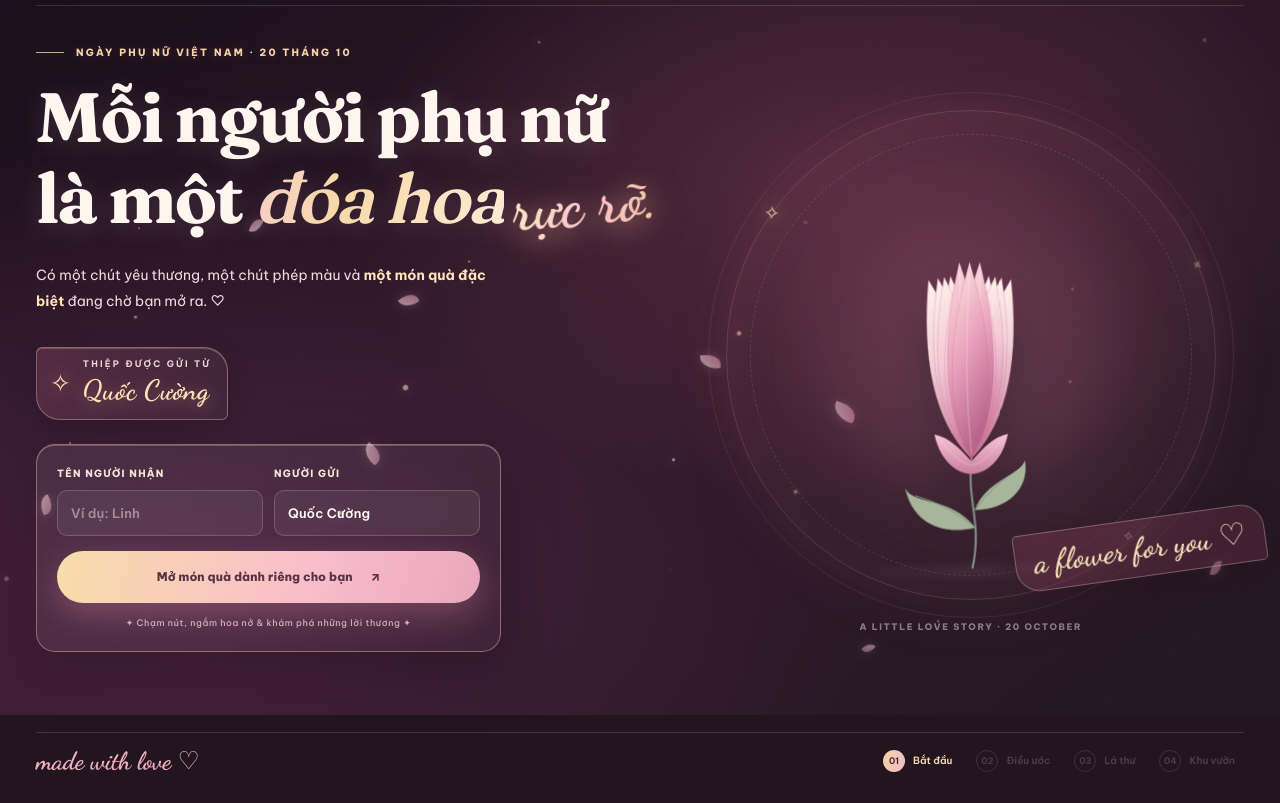
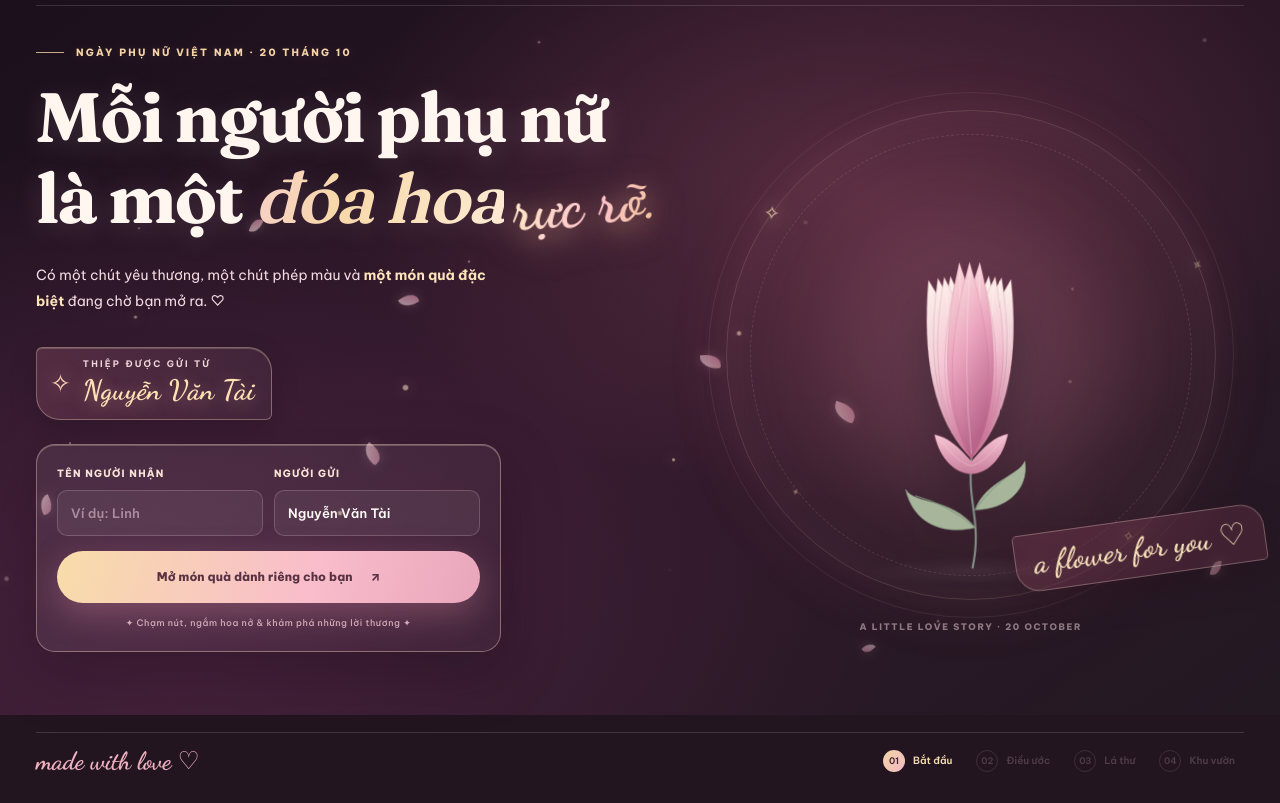
Before and after one commit to cuongbun07/cuongbun07, a plain HTML site: page index.html in a window 1280 px wide. Shown: the part 85-888 px from the top of the page. Drawn offline with nearby package versions, Linux system fonts and the light colour scheme; a web font is replaced by a local one.

Commit message:
Change card sender from Quốc Cường to Nguyễn Văn Tài

```diff
--- a/index.html
+++ b/index.html
@@ -242,9 +242,9 @@ body{font-family:var(--body);font-weight:400;letter-spacing:-.14px;-webkit-font-
    <p class="eyebrow">Ngày phụ nữ Việt Nam · 20 tháng 10</p>
    <h1 class="hero-title">Mỗi người phụ nữ<br>là một <em>đóa hoa</em><span class="script-accent">rực rỡ.</span></h1>
    <p class="hero-subtitle">Có một chút yêu thương, một chút phép màu và <strong>một món quà đặc biệt</strong> đang chờ bạn mở ra. ♡</p>
-   <div class="sender-sign" aria-label="Người gửi thiệp"><span class="sender-sign-icon" aria-hidden="true">✧</span><span class="sender-sign-copy"><span class="sender-sign-label">THIỆP ĐƯỢC GỬI TỪ</span><strong id="sender-display">Quốc Cường</strong></span></div>
+   <div class="sender-sign" aria-label="Người gửi thiệp"><span class="sender-sign-icon" aria-hidden="true">✧</span><span class="sender-sign-copy"><span class="sender-sign-label">THIỆP ĐƯỢC GỬI TỪ</span><strong id="sender-display">Nguyễn Văn Tài</strong></span></div>
    <form id="name-form" class="personalization" autocomplete="off">
-    <div class="input-group"><div><label class="form-label" for="recipient">TÊN NGƯỜI NHẬN</label><input type="text" id="recipient" name="to" maxlength="55" placeholder="Ví dụ: Linh" autocomplete="given-name"></div><div><label class="form-label" for="sender">NGƯỜI GỬI</label><input type="text" id="sender" name="from" maxlength="55" placeholder="Ví dụ: Quốc Cường" value="Quốc Cường"></div></div>
+    <div class="input-group"><div><label class="form-label" for="recipient">TÊN NGƯỜI NHẬN</label><input type="text" id="recipient" name="to" maxlength="55" placeholder="Ví dụ: Linh" autocomplete="given-name"></div><div><label class="form-label" for="sender">NGƯỜI GỬI</label><input type="text" id="sender" name="from" maxlength="55" placeholder="Ví dụ: Nguyễn Văn Tài" value="Nguyễn Văn Tài"></div></div>
     <button class="action action-primary" type="submit"><span>Mở món quà dành riêng cho bạn</span><span aria-hidden="true">↗</span></button>
     <small class="microcopy">✦ Chạm nút, ngắm hoa nở & khám phá những lời thương ✦</small>
    </form>
@@ -331,7 +331,7 @@ body{font-family:var(--body);font-weight:400;letter-spacing:-.14px;-webkit-font-
  const ids=['welcome','wishes','letter','finale'];
  const params=new URLSearchParams(location.search);
  const tidy=v=>Array.from(String(v||'').replace(/[\u0000-\u001f\u007f\u202a-\u202e\u2066-\u2069]/g,'').trim()).slice(0,55).join('');
- let to=tidy(params.get('to')),from=tidy(params.get('from'))||'Quốc Cường';
+ let to=tidy(params.get('to')),from=tidy(params.get('from'))||'Nguyễn Văn Tài';
  let current='welcome',unlocked=0,opened=new Set(),transitionTimer=0,toastTimer=0;
  let soundEnabled=false,audioCtx=null,meadowController=null,meadowFrame=0;
  const story=[
@@ -340,7 +340,7 @@ body{font-family:var(--body);font-weight:400;letter-spacing:-.14px;-webkit-font-
    ()=>'Dù hôm nay có rực rỡ hay bình thường, bạn vẫn luôn là một đóa hoa rất riêng — xinh đẹp theo cách chẳng ai có thể thay thế.',
    ()=>'Cảm ơn vì đã hiện diện và khiến thế giới này thêm một chút ấm áp. Chúc bạn một ngày 20/10 tràn ngập hoa, nụ cười và yêu thương. ♡'
  ];
- const normalize=()=>{to=tidy($('recipient').value);from=tidy($('sender').value)||'Quốc Cường';$('sender-display').textContent=from;$('wish-name').textContent=to||'bạn';$('final-name').textContent=to||'bạn';$('letter-to').textContent=to?`Gửi ${to} thương mến,`:'Gửi bạn thương mến,';$('letter-from').textContent=from?`Thương mến, ${from} ♡`:'Với tất cả yêu thương ♡';$('final-from').textContent=from?`Thương mến, ${from} ♡`:'Thương mến, từ một người luôn quý bạn ♡';document.title=to?`Gửi ${to} · Quà 20/10`:'Một chút dịu dàng · Quà 20/10';};
+ const normalize=()=>{to=tidy($('recipient').value);from=tidy($('sender').value)||'Nguyễn Văn Tài';$('sender-display').textContent=from;$('wish-name').textContent=to||'bạn';$('final-name').textContent=to||'bạn';$('letter-to').textContent=to?`Gửi ${to} thương mến,`:'Gửi bạn thương mến,';$('letter-from').textContent=from?`Thương mến, ${from} ♡`:'Với tất cả yêu thương ♡';$('final-from').textContent=from?`Thương mến, ${from} ♡`:'Thương mến, từ một người luôn quý bạn ♡';document.title=to?`Gửi ${to} · Quà 20/10`:'Một chút dịu dàng · Quà 20/10';};
  $('recipient').value=to;$('sender').value=from;normalize();
  function personalizedURL(){const u=new URL(location.href);u.search='';u.hash='';if(to)u.searchParams.set('to',to);if(from)u.searchParams.set('from',from);return u.href;}
  function syncURL(){try{history.replaceState(null,'',personalizedURL())}catch{}}
```
